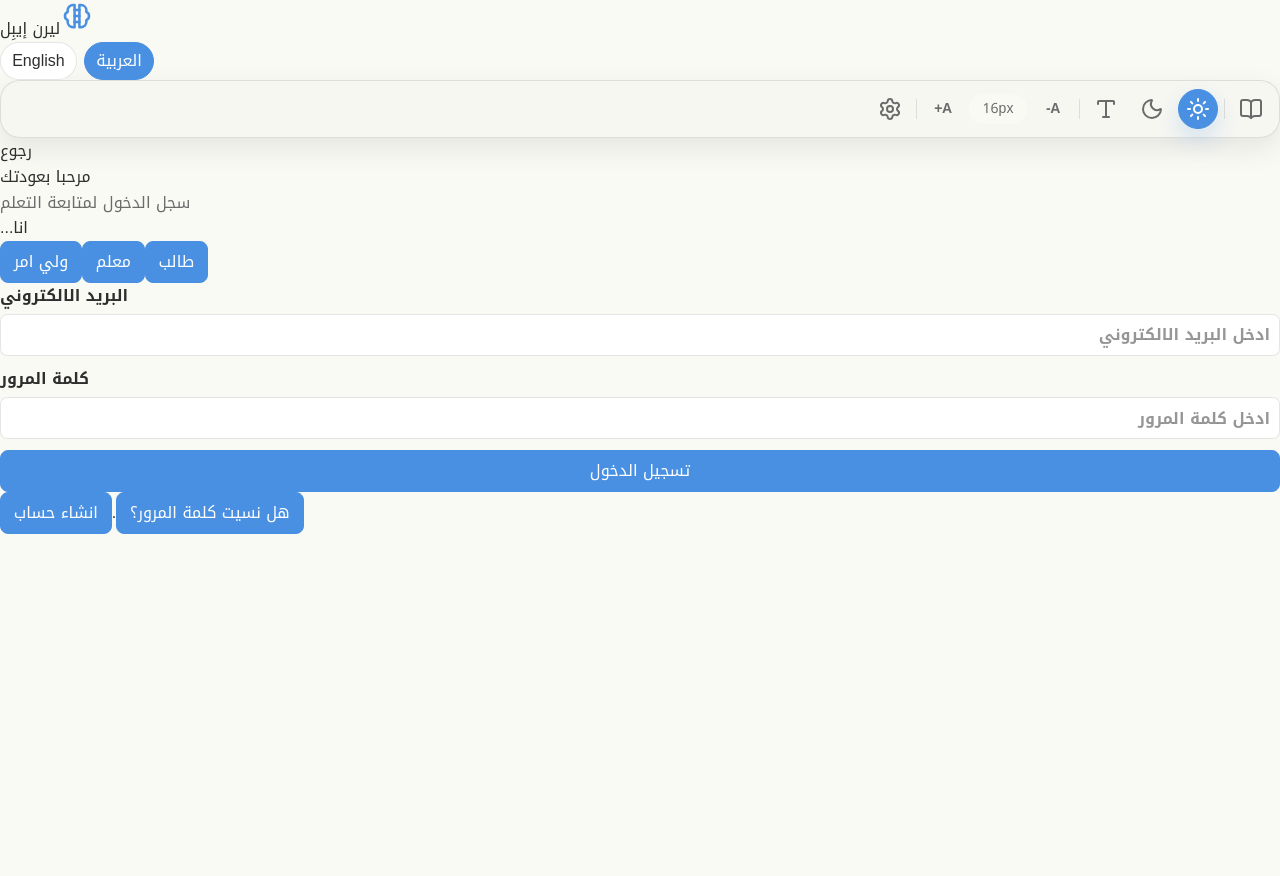
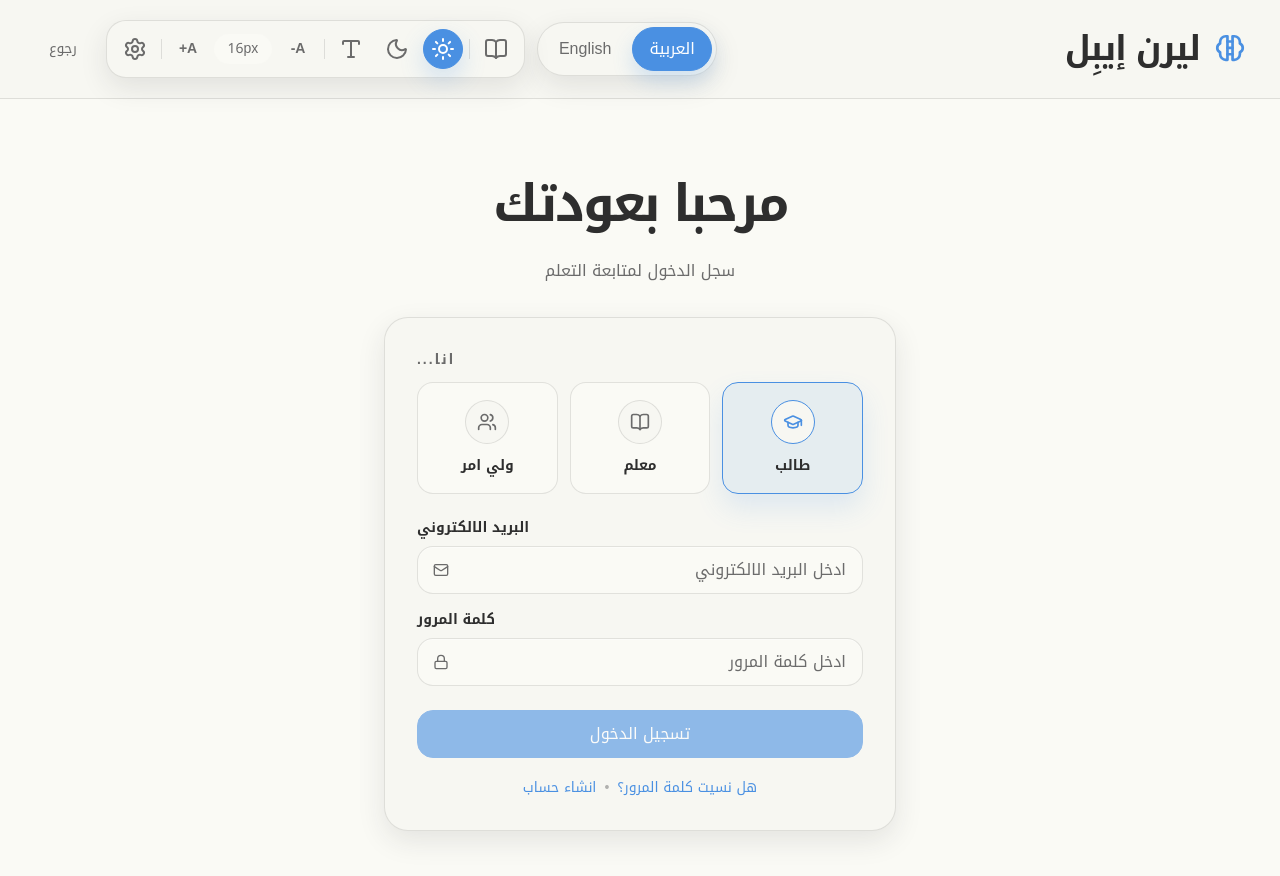
Before and after one commit to ImMeed/LearnAble, a React (Vite) app in the folder frontend/: page /login in a window 1280 px wide. Shown: the top 876 px of the page. Before the commit the page ends 800 px from the top, so only its background shows below. Built offline with nearby package versions, Linux system fonts and the light colour scheme; no server answers.

Commit message:
Updates login and onboarding with refined feedback states

```diff
--- a/frontend/src/app/pages/LoginPage.tsx
+++ b/frontend/src/app/pages/LoginPage.tsx
@@ -1,25 +1,24 @@
-import { FormEvent, useMemo, useState } from "react";
+import { FormEvent, useState } from "react";
 import { Link, useLocation, useNavigate } from "react-router-dom";
 import { useTranslation } from "react-i18next";
+import { BookOpen, GraduationCap, Lock, Mail, Users } from "lucide-react";
 
 import { apiClient } from "../../api/client";
 import { AccessibilityToolbar } from "../components/AccessibilityToolbar";
-import { BrandLogo } from "../components/BrandLogo";
-import { LanguageSwitcher } from "../../features/accessibility/LanguageSwitcher";
+import { CompactLanguageSwitcher } from "../components/CompactLanguageSwitcher";
+import { PublicHeader } from "../components/PublicHeader";
+import { actionClass, cx, inputClass, pageShellClass, sectionFrameClass, surfaceClass } from "../components/uiStyles";
+import { getInitialLocale } from "../locale";
 import { setSession } from "../../state/auth";
 
 const ROLE_CHOICES = [
-  { id: "student", labelKey: "login.roleStudent", icon: "student", apiRole: "ROLE_STUDENT" },
-  { id: "teacher", labelKey: "login.roleTeacher", icon: "teacher", apiRole: "ROLE_TUTOR" },
-  { id: "parent", labelKey: "login.roleParent", icon: "parent", apiRole: "ROLE_PARENT" },
+  { id: "student", labelKey: "login.roleStudent", Icon: GraduationCap, apiRole: "ROLE_STUDENT" },
+  { id: "teacher", labelKey: "login.roleTeacher", Icon: BookOpen, apiRole: "ROLE_TUTOR" },
+  { id: "parent", labelKey: "login.roleParent", Icon: Users, apiRole: "ROLE_PARENT" },
 ] as const;
 
 type SelectedRole = (typeof ROLE_CHOICES)[number]["id"];
 type Mode = "login" | "register";
-
-function localePrefix(resolvedLanguage: string | undefined): string {
-  return resolvedLanguage === "en" ? "/en" : "/ar";
-}
 
 function readError(error: unknown): string {
   if (typeof error === "object" && error && "response" in error) {
@@ -52,11 +51,11 @@ function routeFromRole(role: string): string {
 }
 
 export function LoginPage() {
-  const { i18n, t } = useTranslation();
+  const { t } = useTranslation();
   const location = useLocation();
   const navigate = useNavigate();
-  const locale = i18n.resolvedLanguage === "en" ? "en" : "ar";
-  const prefix = useMemo(() => localePrefix(i18n.resolvedLanguage), [i18n.resolvedLanguage]);
+  const locale = getInitialLocale(location.pathname);
+  const prefix = locale === "en" ? "/en" : "/ar";
 
   const [mode, setMode] = useState<Mode>("login");
   const [selectedRole, setSelectedRole] = useState<SelectedRole>("student");
@@ -64,8 +63,15 @@ export function LoginPage() {
   const [password, setPassword] = useState("");
   const [busy, setBusy] = useState(false);
   const [status, setStatus] = useState("");
+  const [statusTone, setStatusTone] = useState<"neutral" | "pending" | "error">("neutral");
 
   const selectedRoleConfig = ROLE_CHOICES.find((role) => role.id === selectedRole) ?? ROLE_CHOICES[0];
+
+  const switchMode = (nextMode: Mode) => {
+    setMode(nextMode);
+    setStatus("");
+    setStatusTone("neutral");
+  };
 
   const onSubmit = async (event: FormEvent) => {
     event.preventDefault();
@@ -75,6 +81,7 @@ export function LoginPage() {
 
     setBusy(true);
     setStatus(t("login.submitPending"));
+    setStatusTone("pending");
 
     try {
       if (mode === "register") {
@@ -126,60 +133,104 @@ export function LoginPage() {
     } catch (error) {
       const errorLabel = mode === "register" ? t("login.registerFailed") : t("login.authFailed");
       setStatus(`${errorLabel}: ${readError(error)}`);
+      setStatusTone("error");
     } finally {
       setBusy(false);
     }
   };
 
   return (
-    <main className="auth-page">
-      <header className="public-header auth-header">
-        <div className="public-header-inner">
-          <Link className="brand-link" to={prefix}>
-            <BrandLogo className="brand-icon" />
-            <span className="brand-text">{t("appTitle")}</span>
-          </Link>
-          <div className="public-header-actions auth-header-actions">
-            <LanguageSwitcher />
+    <main className={pageShellClass}>
+      <PublicHeader
+        className="bg-background"
+        actions={
+          <>
+            <CompactLanguageSwitcher />
             <AccessibilityToolbar />
-            <Link className="public-link" to={prefix}>
+            <Link className={actionClass("ghost")} to={prefix}>
               {t("common.back")}
             </Link>
+          </>
+        }
+      />
+
+      <section className={cx(sectionFrameClass, "flex flex-col items-center py-12 sm:py-16")}>
+        <div className="max-w-2xl text-center">
+          <h1 className="text-balance text-[clamp(2.2rem,4vw,3.3rem)] font-semibold tracking-[-0.05em] text-foreground">
+            {t("login.welcome")}
+          </h1>
+          <p className="mt-3 text-base leading-7 text-muted-foreground">{t("login.subtitle")}</p>
+        </div>
+
+        <article className={cx(surfaceClass, "mt-8 w-full max-w-[32rem] p-6 sm:p-8")}>
+          <div className="hidden mb-6 grid grid-cols-2 gap-2 rounded-[1.1rem] bg-background p-1">
+            <button
+              type="button"
+              className={cx(
+                "min-h-11 rounded-[0.9rem] px-4 py-2 text-sm font-semibold transition duration-200",
+                mode === "login"
+                  ? "bg-primary text-primary-foreground shadow-[0_10px_22px_rgba(74,144,226,0.22)]"
+                  : "bg-transparent text-muted-foreground hover:bg-card hover:text-foreground",
+              )}
+              onClick={() => switchMode("login")}
+            >
+              {t("common.signIn")}
+            </button>
+            <button
+              type="button"
+              className={cx(
+                "min-h-11 rounded-[0.9rem] px-4 py-2 text-sm font-semibold transition duration-200",
+                mode === "register"
+                  ? "bg-secondary text-secondary-foreground shadow-[0_10px_22px_rgba(111,207,151,0.22)]"
+                  : "bg-transparent text-muted-foreground hover:bg-card hover:text-foreground",
+              )}
+              onClick={() => switchMode("register")}
+            >
+              {t("login.createAccount")}
+            </button>
           </div>
-        </div>
-      </header>
 
-      <section className="auth-content">
-        <h1>{t("login.welcome")}</h1>
-        <p className="muted">{t("login.subtitle")}</p>
-
-        <article className="auth-card">
-          <p className="auth-label">{t("login.roleLabel")}</p>
-          <div className="role-selector-grid role-selector-grid-three" role="radiogroup" aria-label={t("login.roleLabel")}>
+          <p className="mb-3 text-sm font-semibold uppercase tracking-[0.14em] text-muted-foreground">{t("login.roleLabel")}</p>
+          <div className="grid grid-cols-2 gap-3 sm:grid-cols-3" role="radiogroup" aria-label={t("login.roleLabel")}>
             {ROLE_CHOICES.map((role) => {
               const isSelected = role.id === selectedRole;
+              const RoleIcon = role.Icon;
               return (
                 <button
                   key={role.id}
                   type="button"
                   role="radio"
                   aria-checked={isSelected}
-                  className={isSelected ? "role-select-button selected" : "role-select-button"}
+                  className={cx(
+                    "flex !min-h-28 flex-col items-center justify-center gap-3 !rounded-[1rem] !border !px-3 !py-4 text-center transition duration-200",
+                    isSelected
+                      ? "!border-primary !bg-primary/10 shadow-[0_14px_28px_rgba(74,144,226,0.14)]"
+                      : "!border-border !bg-background hover:-translate-y-0.5 hover:shadow-[0_10px_24px_rgba(33,40,55,0.08)]",
+                  )}
                   onClick={() => setSelectedRole(role.id)}
                 >
-                  <span className={`role-icon ${role.icon}`} aria-hidden="true" />
-                  <span>{t(role.labelKey)}</span>
+                  <span
+                    className={cx(
+                      "inline-flex h-11 w-11 items-center justify-center rounded-full border",
+                      isSelected ? "border-primary bg-card text-primary" : "border-border bg-card text-muted-foreground",
+                    )}
+                    aria-hidden="true"
+                  >
+                    <RoleIcon className="h-5 w-5" />
+                  </span>
+                  <span className="text-sm font-semibold text-foreground">{t(role.labelKey)}</span>
                 </button>
               );
             })}
           </div>
 
-          <form className="stack-form" onSubmit={(event) => void onSubmit(event)}>
+          <form className="mt-6 grid gap-4" onSubmit={(event) => void onSubmit(event)}>
             <label>
-              {t("login.emailLabel")}
-              <div className="auth-input-wrap">
-                <span className="auth-input-icon user" aria-hidden="true" />
+              <span className="mb-2 block text-sm font-semibold text-foreground">{t("login.emailLabel")}</span>
+              <div className="relative">
+                <Mail className="pointer-events-none absolute left-4 top-1/2 h-4 w-4 -translate-y-1/2 text-muted-foreground" aria-hidden="true" />
                 <input
+                  className={cx(inputClass, "!pl-11")}
                   type="email"
                   value={email}
                   onChange={(event) => setEmail(event.target.value)}
@@ -189,10 +240,11 @@ export function LoginPage() {
               </div>
             </label>
             <label>
-              {t("login.passwordLabel")}
-              <div className="auth-input-wrap">
-                <span className="auth-input-icon lock" aria-hidden="true" />
+              <span className="mb-2 block text-sm font-semibold text-foreground">{t("login.passwordLabel")}</span>
+              <div className="relative">
+                <Lock className="pointer-events-none absolute left-4 top-1/2 h-4 w-4 -translate-y-1/2 text-muted-foreground" aria-hidden="true" />
                 <input
+                  className={cx(inputClass, "!pl-11")}
                   type="password"
                   value={password}
                   onChange={(event) => setPassword(event.target.value)}
@@ -202,7 +254,11 @@ export function LoginPage() {
                 />
               </div>
             </label>
-            <button type="submit" disabled={busy || !email.trim() || !password.trim()}>
+            <button
+              type="submit"
+              className={cx(mode === "register" ? actionClass("secondary") : actionClass(), "mt-2 w-full")}
+              disabled={busy || !email.trim() || !password.trim()}
+            >
               {busy
                 ? t("login.pleaseWait")
                 : mode === "register"
@@ -211,17 +267,49 @@ export function LoginPage() {
             </button>
           </form>
 
-          {status ? <p className="status-line">{status}</p> : null}
+          {status ? (
+            <p
+              className={cx(
+                "mt-4 rounded-[1rem] border px-4 py-3 text-sm leading-6",
+                statusTone === "error"
+                  ? "border-destructive bg-destructive/10 text-foreground"
+                  : "border-border bg-background text-muted-foreground",
+              )}
+            >
+              {status}
+            </p>
+          ) : null}
 
-          <div className="auth-links-row">
-            <button type="button" className="link-button" onClick={() => setMode("login")}>
-              {t("login.forgotPassword")}
-            </button>
-            <span aria-hidden="true">.</span>
-            <button type="button" className="link-button" onClick={() => setMode("register")}>
-              {t("login.createAccount")}
-            </button>
+          <div className="mt-5 flex flex-wrap items-center justify-center gap-2 text-sm">
+            {mode === "register" ? (
+              <button
+                type="button"
+                className="!min-h-0 !border-0 !bg-transparent !p-0 font-medium !text-primary transition hover:!text-foreground"
+                onClick={() => switchMode("login")}
+              >
+                {t("common.signIn")}
+              </button>
+            ) : (
+              <>
+                <button
+                  type="button"
+                  className="!min-h-0 !border-0 !bg-transparent !p-0 font-medium !text-primary transition hover:!text-foreground"
+                  onClick={() => switchMode("login")}
+                >
+                  {t("login.forgotPassword")}
+                </button>
+                <span aria-hidden="true" className="text-muted-foreground/50">{"\u2022"}</span>
+                <button
+                  type="button"
+                  className="!min-h-0 !border-0 !bg-transparent !p-0 font-medium !text-primary transition hover:!text-foreground"
+                  onClick={() => switchMode("register")}
+                >
+                  {t("login.createAccount")}
+                </button>
+              </>
+            )}
           </div>
+
         </article>
       </section>
     </main>
```
Also changed, not shown: frontend/src/app/pages/StudentOnboarding.tsx (+69 -32 lines).
